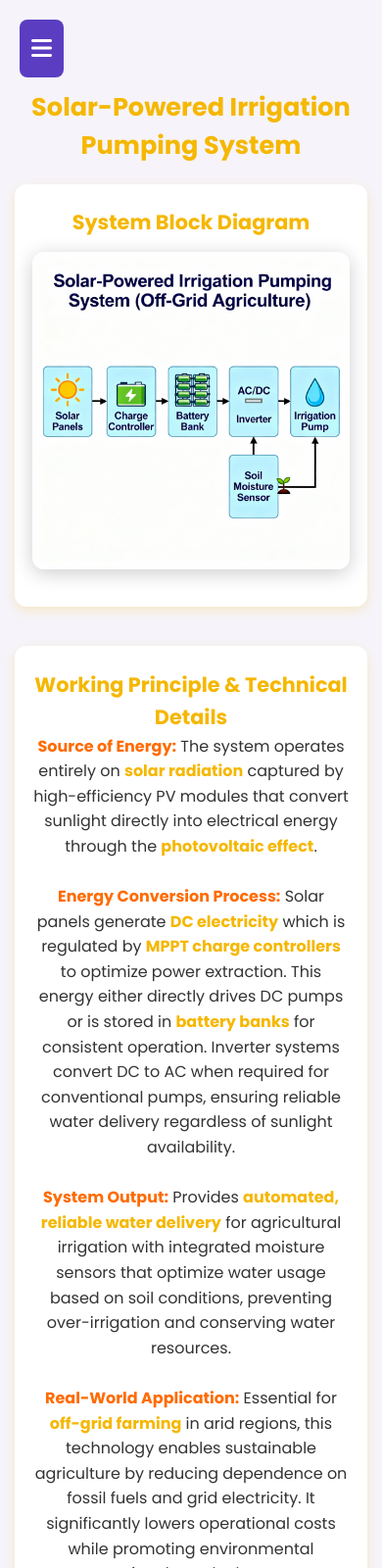
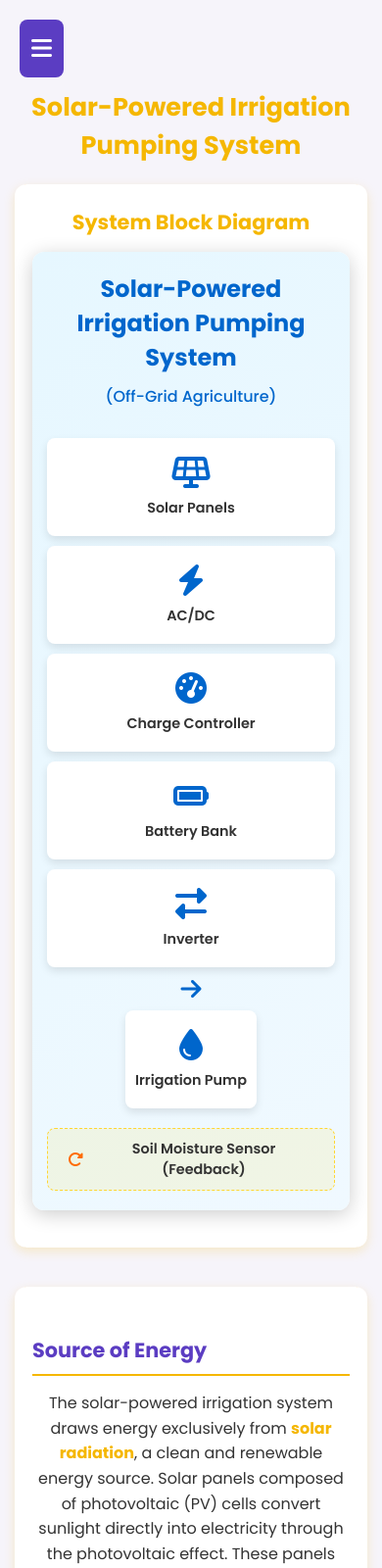
Before and after one commit to Damavarun/clean-and-green-activities, a plain HTML site: page activity1.html in a window 390 px wide. Shown: the top 1600 px of the page at 98% size. Drawn offline with Linux system fonts and the light colour scheme.

Commit message:
Update activity1.html

```diff
--- a/activity1.html
+++ b/activity1.html
@@ -275,51 +275,148 @@
             animation: borderRotate 2s linear infinite;
         }
 
-        /* 🖼️ IMAGE - IMPROVED RESIZING */
-        .diagram-container {
+        /* 🖼️ CUSTOM BLOCK DIAGRAM */
+        .block-diagram {
             width: 100%;
             max-width: 800px;
-            height: auto;
             margin: 15px auto;
             border-radius: 12px;
             overflow: hidden;
             box-shadow: 0px 4px 20px rgba(0,0,0,0.2);
-            background: linear-gradient(135deg, #f6f4fa, #e0d8f5);
+            background: linear-gradient(135deg, #e6f7ff, #f0f9ff);
+            padding: 30px 20px;
+            display: flex;
+            flex-direction: column;
+            align-items: center;
+            justify-content: center;
+            min-height: 400px;
+        }
+
+        body.dark-mode .block-diagram {
+            background: linear-gradient(135deg, #1a2a3a, #0f1a25);
+        }
+
+        .diagram-title {
+            font-size: 1.5rem;
+            font-weight: 700;
+            color: #0066cc;
+            margin-bottom: 10px;
+            text-align: center;
+        }
+
+        body.dark-mode .diagram-title {
+            color: #00d9ff;
+        }
+
+        .diagram-subtitle {
+            font-size: 1rem;
+            color: #0066cc;
+            margin-bottom: 30px;
+            text-align: center;
+            font-weight: 500;
+        }
+
+        body.dark-mode .diagram-subtitle {
+            color: #66d9ff;
+        }
+
+        .diagram-grid {
+            display: grid;
+            grid-template-columns: repeat(5, 1fr);
+            gap: 15px;
+            width: 100%;
+            max-width: 700px;
+        }
+
+        .diagram-item {
+            background: white;
+            border-radius: 8px;
+            padding: 15px 10px;
+            text-align: center;
+            box-shadow: 0 4px 8px rgba(0,0,0,0.1);
+            transition: all 0.3s ease;
+            display: flex;
+            flex-direction: column;
+            align-items: center;
+            justify-content: center;
+            min-height: 100px;
+        }
+
+        body.dark-mode .diagram-item {
+            background: #2a3a4a;
+            color: #e3e3e3;
+        }
+
+        .diagram-item:hover {
+            transform: translateY(-5px);
+            box-shadow: 0 6px 12px rgba(0,0,0,0.15);
+        }
+
+        .diagram-icon {
+            font-size: 2rem;
+            margin-bottom: 10px;
+            color: #0066cc;
+        }
+
+        body.dark-mode .diagram-icon {
+            color: #00d9ff;
+        }
+
+        .diagram-label {
+            font-weight: 600;
+            font-size: 0.9rem;
+        }
+
+        .diagram-connector {
             display: flex;
             align-items: center;
             justify-content: center;
-            min-height: 300px;
+            margin: 10px 0;
         }
 
-        .diagram {
-            display: block;
-            width: 100%;
-            height: auto;
-            max-height: 500px;
-            object-fit: contain;
-            transition: transform 0.3s ease;
+        .connector-line {
+            height: 2px;
+            background: #0066cc;
+            flex-grow: 1;
+            margin: 0 10px;
         }
 
-        .diagram:hover {
-            transform: scale(1.02);
+        body.dark-mode .connector-line {
+            background: #00d9ff;
         }
 
-        .diagram-placeholder {
-            width: 100%;
-            height: 400px;
+        .connector-arrow {
+            color: #0066cc;
+            font-size: 1.5rem;
+        }
+
+        body.dark-mode .connector-arrow {
+            color: #00d9ff;
+        }
+
+        .feedback-loop {
             display: flex;
             align-items: center;
             justify-content: center;
-            border-radius: 12px;
-            margin: 15px auto;
-            color: #5b3dc2;
-            font-weight: 600;
-            background: linear-gradient(135deg, #f6f4fa, #e0d8f5);
+            margin-top: 20px;
+            padding: 10px 20px;
+            background: rgba(255, 215, 0, 0.1);
+            border-radius: 8px;
+            border: 1px dashed #ffd633;
         }
 
-        body.dark-mode .diagram-placeholder {
-            background: linear-gradient(135deg, #232733, #1c1f26);
-            color: #00d9ff;
+        body.dark-mode .feedback-loop {
+            background: rgba(0, 217, 255, 0.1);
+            border: 1px dashed #00d9ff;
+        }
+
+        .feedback-icon {
+            margin-right: 10px;
+            color: #ff6b00;
+        }
+
+        body.dark-mode .feedback-icon {
+            color: #00ffff;
         }
 
         /* 📘 THEORY BOX */
@@ -334,7 +431,7 @@
             transition: all 0.3s ease;
             width: 100%;
             max-width: 900px;
-            text-align: center;
+            text-align: left;
             position: relative;
         }
 
@@ -444,13 +541,19 @@
             animation: borderRotate 2s linear infinite;
         }
 
-        /* Center alignment for all content */
-        .center-content {
-            display: flex;
-            flex-direction: column;
-            align-items: center;
-            justify-content: center;
-            text-align: center;
+        /* Section headings */
+        .section-heading {
+            color: #5b3dc2;
+            margin: 25px 0 15px 0;
+            text-align: left;
+            width: 100%;
+            border-bottom: 2px solid #f5b700;
+            padding-bottom: 8px;
+        }
+
+        body.dark-mode .section-heading {
+            color: #00d9ff;
+            border-bottom: 2px solid #00d9ff;
         }
 
         /* 📱 RESPONSIVE - IMPROVED IMAGE HANDLING */
@@ -479,18 +582,14 @@
                 display: block;
             }
 
-            .diagram-container {
-                min-height: 250px;
-                max-width: 100%;
+            .diagram-grid {
+                grid-template-columns: repeat(2, 1fr);
+                gap: 10px;
             }
 
-            .diagram {
-                max-height: 400px;
-            }
-
-            .diagram-placeholder {
-                height: 300px;
-                font-size: 0.9em;
+            .block-diagram {
+                min-height: 300px;
+                padding: 20px 15px;
             }
 
             .diagram-box,
@@ -528,17 +627,12 @@
                 padding: 20px 15px;
             }
 
-            .diagram-container {
-                min-height: 200px;
+            .diagram-grid {
+                grid-template-columns: 1fr;
             }
 
-            .diagram {
-                max-height: 350px;
-            }
-
-            .diagram-placeholder {
-                height: 250px;
-                font-size: 0.8em;
+            .block-diagram {
+                min-height: 250px;
             }
 
             h1 {
@@ -547,20 +641,6 @@
 
             h3 {
                 font-size: 1.3em;
-            }
-        }
-
-        @media (max-width: 360px) {
-            .diagram-container {
-                min-height: 180px;
-            }
-
-            .diagram {
-                max-height: 300px;
-            }
-
-            .diagram-placeholder {
-                height: 200px;
             }
         }
 
@@ -599,15 +679,15 @@
         </a>
         <a href="activity1.html" class="active">
             <i class="fas fa-sun"></i>
-            <span>Solar Irrigation</span>
+            <span>Activity 1</span>
         </a>
         <a href="activity2.html">
             <i class="fas fa-fire"></i>
-            <span>Geothermal Plant</span>
+            <span>Activity 2</span>
         </a>
         <a href="activity3.html">
             <i class="fas fa-recycle"></i>
-            <span>Biomass Biogas</span>
+            <span>Activity 3</span>
         </a>
 
         <button class="mode-btn" id="modeBtn">
@@ -621,21 +701,74 @@
 
             <div class="diagram-box boundary-box">
                 <h3>System Block Diagram</h3>
-                <div class="diagram-container">
-                    <img src="activity1.png" alt="Solar irrigation block diagram" class="diagram">
+                <div class="block-diagram">
+                    <div class="diagram-title">Solar-Powered Irrigation Pumping System</div>
+                    <div class="diagram-subtitle">(Off-Grid Agriculture)</div>
+
+                    <div class="diagram-grid">
+                        <div class="diagram-item">
+                            <i class="fas fa-solar-panel diagram-icon"></i>
+                            <div class="diagram-label">Solar Panels</div>
+                        </div>
+
+                        <div class="diagram-item">
+                            <i class="fas fa-bolt diagram-icon"></i>
+                            <div class="diagram-label">AC/DC</div>
+                        </div>
+
+                        <div class="diagram-item">
+                            <i class="fas fa-tachometer-alt diagram-icon"></i>
+                            <div class="diagram-label">Charge Controller</div>
+                        </div>
+
+                        <div class="diagram-item">
+                            <i class="fas fa-battery-full diagram-icon"></i>
+                            <div class="diagram-label">Battery Bank</div>
+                        </div>
+
+                        <div class="diagram-item">
+                            <i class="fas fa-exchange-alt diagram-icon"></i>
+                            <div class="diagram-label">Inverter</div>
+                        </div>
+                    </div>
+
+                    <div class="diagram-connector">
+                        <div class="connector-line"></div>
+                        <i class="fas fa-arrow-right connector-arrow"></i>
+                        <div class="connector-line"></div>
+                    </div>
+
+                    <div class="diagram-item" style="max-width: 200px;">
+                        <i class="fas fa-tint diagram-icon"></i>
+                        <div class="diagram-label">Irrigation Pump</div>
+                    </div>
+
+                    <div class="feedback-loop">
+                        <i class="fas fa-redo-alt feedback-icon"></i>
+                        <div class="diagram-label">Soil Moisture Sensor (Feedback)</div>
+                    </div>
                 </div>
             </div>
 
             <div class="theory-box boundary-box">
-                <h3>Working Principle & Technical Details</h3>
+                <h3 class="section-heading">Source of Energy</h3>
                 <p>
-                    <span class="strong-highlight">Source of Energy:</span> The system operates entirely on <span class="highlight">solar radiation</span> captured by high-efficiency PV modules that convert sunlight directly into electrical energy through the <span class="highlight">photovoltaic effect</span>.<br><br>
+                    The solar-powered irrigation system draws energy exclusively from <span class="highlight">solar radiation</span>, a clean and renewable energy source. Solar panels composed of photovoltaic (PV) cells convert sunlight directly into electricity through the photovoltaic effect. These panels are typically mounted on structures that can track the sun's movement to maximize energy capture throughout the day. The system's reliance on solar power makes it particularly suitable for remote agricultural areas where grid electricity is unavailable or unreliable. During peak sunlight hours, the system generates surplus energy that can be stored in batteries for use during cloudy periods or at night, ensuring continuous operation of irrigation pumps when needed.
+                </p>
 
-                    <span class="strong-highlight">Energy Conversion Process:</span> Solar panels generate <span class="highlight">DC electricity</span> which is regulated by <span class="highlight">MPPT charge controllers</span> to optimize power extraction. This energy either directly drives DC pumps or is stored in <span class="highlight">battery banks</span> for consistent operation. Inverter systems convert DC to AC when required for conventional pumps, ensuring reliable water delivery regardless of sunlight availability.<br><br>
+                <h3 class="section-heading">Conversion Process</h3>
+                <p>
+                    Solar PV modules generate direct current (DC) electricity when exposed to sunlight. This DC power is regulated by Maximum Power Point Tracking (MPPT) charge controllers that optimize power extraction from the solar panels under varying weather conditions. The regulated electricity either directly powers DC water pumps or charges battery banks for energy storage. For systems using conventional AC pumps, inverters convert the DC electricity to alternating current (AC). Advanced systems incorporate smart controllers that monitor soil moisture levels and automatically activate irrigation when needed, optimizing water usage. This automated approach reduces human intervention while ensuring crops receive adequate hydration based on actual soil conditions rather than fixed schedules.
+                </p>
 
-                    <span class="strong-highlight">System Output:</span> Provides <span class="highlight">automated, reliable water delivery</span> for agricultural irrigation with integrated moisture sensors that optimize water usage based on soil conditions, preventing over-irrigation and conserving water resources.<br><br>
+                <h3 class="section-heading">Output / Utilization</h3>
+                <p>
+                    The system provides reliable water pumping for agricultural irrigation, delivering water to crops through drip, sprinkler, or surface irrigation methods. The consistent water supply supports healthy plant growth and can significantly increase crop yields compared to rain-fed agriculture. By using soil moisture sensors, the system applies water only when needed, preventing over-irrigation and conserving precious water resources. This precision irrigation is particularly valuable in water-scarce regions. The solar-powered approach eliminates fuel costs associated with diesel pumps and reduces maintenance requirements, making it economically viable for small-scale farmers. The system can be scaled to meet various farm sizes, from small vegetable gardens to large commercial farms.
+                </p>
 
-                    <span class="strong-highlight">Real-World Application:</span> Essential for <span class="highlight">off-grid farming</span> in arid regions, this technology enables sustainable agriculture by reducing dependence on fossil fuels and grid electricity. It significantly lowers operational costs while promoting environmental conservation through clean energy utilization in agricultural practices worldwide.
+                <h3 class="section-heading">Real-World Relevance</h3>
+                <p>
+                    Solar-powered irrigation systems are transforming agriculture in developing regions across Africa, Asia, and Latin America. In countries like India, Kenya, and Bangladesh, these systems have enabled farmers to grow crops year-round instead of being limited to rainy seasons. Organizations like the World Bank and FAO have promoted solar irrigation as a sustainable solution to food security challenges. These systems align with multiple Sustainable Development Goals, including SDG 2 (Zero Hunger) and SDG 7 (Affordable and Clean Energy). By reducing dependence on fossil fuels and grid electricity, solar irrigation helps mitigate climate change while boosting agricultural productivity. The technology is particularly impactful for women farmers who often bear responsibility for water collection in many rural communities.
                 </p>
             </div>
         </section>
@@ -700,24 +833,6 @@
                 sidebar.classList.remove('open');
             }
         });
-
-        // Handle image loading errors
-        document.addEventListener('DOMContentLoaded', function() {
-            const images = document.querySelectorAll('.diagram');
-            images.forEach(img => {
-                img.addEventListener('error', function() {
-                    this.style.display = 'none';
-                    const container = this.parentElement;
-                    container.innerHTML = `
-                        <div class="diagram-placeholder">
-                            <i class="fas fa-solar-panel" style="font-size: 3rem; margin-right: 15px;"></i>
-                            Solar Irrigation System Diagram<br>
-                            <small>Image not found: ${this.src.split('/').pop()}</small>
-                        </div>
-                    `;
-                });
-            });
-        });
     </script>
 </body>
 </html>
```
